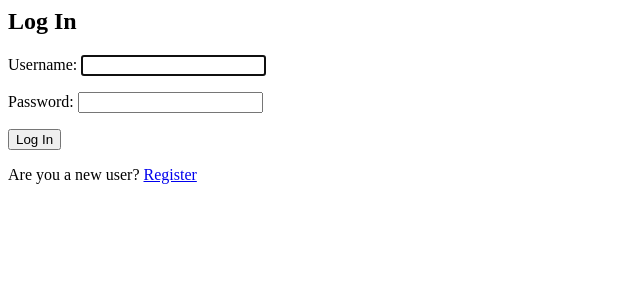
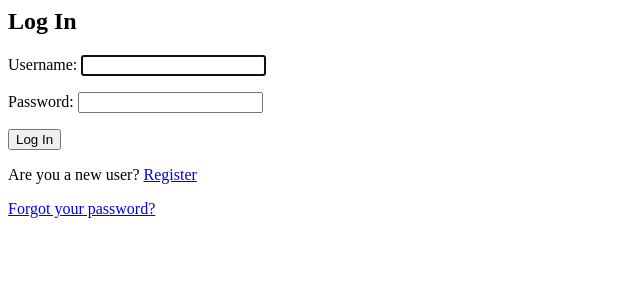
Before and after one commit to aijazahmed-dev/email-verifier-saas, a Django app: page /accounts/login/ in a window 1280 px wide. Shown: the top 300 px of the page, without its empty margins (0-640 px from the left). Run offline with Django 5.2, Linux system fonts and the light colour scheme; parts of the project's set-up code (start-up, migrations or seed data) failed here and were passed over.

Commit message:
Add password reset via email
- Add password reset URLs using Django's built-in views
- Add templates for password reset, confirmation, and completion
- Configure email backend for sending reset emails
- Add Forgot your password? link on login page

```diff
--- a/backend/apps/accounts/templates/accounts/login.html
+++ b/backend/apps/accounts/templates/accounts/login.html
@@ -6,4 +6,9 @@
     <button type="submit">Log In</button>
 </form>
 
-<p>Are you a new user? <a href="{% url 'register' %}">Register</a></p>
+<p>
+    Are you a new user? <a href="{% url 'register' %}">Register</a>
+</p>
+<p>
+    <a href="{% url 'password_reset' %}">Forgot your password?</a>
+</p>
--- /dev/null
+++ b/backend/apps/accounts/templates/registration/password_reset_complete.html
@@ -0,0 +1,2 @@
+<h2>Password reset complete</h2>
+<p>Your password has been successfully changed. You can now <a href="{% url 'login' %}">log in</a>.</p>
--- /dev/null
+++ b/backend/apps/accounts/templates/registration/password_reset_confirm.html
@@ -0,0 +1,6 @@
+<h2>Set a new password</h2>
+<form method="post">
+    {% csrf_token %}
+    {{ form.as_p }}
+    <button type="submit">Change Password</button>
+</form>
--- /dev/null
+++ b/backend/apps/accounts/templates/registration/password_reset_done.html
@@ -0,0 +1,2 @@
+<h2>Password reset sent</h2>
+<p>An email has been sent with instructions to reset your password.</p>
--- /dev/null
+++ b/backend/apps/accounts/templates/registration/password_reset_email.html
@@ -0,0 +1,6 @@
+{% autoescape off %}
+Hi {{ user.get_username }},
+Please click the link below to reset your password:
+{{ protocol }}://{{ domain }}{% url 'password_reset_confirm' uidb64=uid token=token %}
+If you didn't request this, you can ignore this email.
+{% endautoescape %}
--- /dev/null
+++ b/backend/apps/accounts/templates/registration/password_reset_form.html
@@ -0,0 +1,6 @@
+<h2>Reset your password</h2>
+<form method="post">
+    {% csrf_token %}
+    {{ form.as_p }}
+    <button type="submit">Send Reset Email</button>
+</form>
--- a/backend/apps/accounts/urls.py
+++ b/backend/apps/accounts/urls.py
@@ -1,6 +1,7 @@
 from django.urls import path
 from . import views
 from django.contrib.auth import views as auth
+from django.contrib.auth import views as auth_views
 
 urlpatterns = [
     path('register/', views.register, name ='register'),
@@ -8,4 +9,10 @@ urlpatterns = [
     path('login/', views.login_view, name ='login'),
     path('logout/', auth.LogoutView.as_view(), name='logout'),
 
+    # Password Reset URLs
+    path('password_reset/', auth_views.PasswordResetView.as_view(), name='password_reset'),
+    path('password_reset/done/', auth_views.PasswordResetDoneView.as_view(), name='password_reset_done'),
+    path('reset/<uidb64>/<token>/', auth_views.PasswordResetConfirmView.as_view(), name='password_reset_confirm'),
+    path('reset/done/', auth_views.PasswordResetCompleteView.as_view(), name='password_reset_complete'),
+
 ]
```
